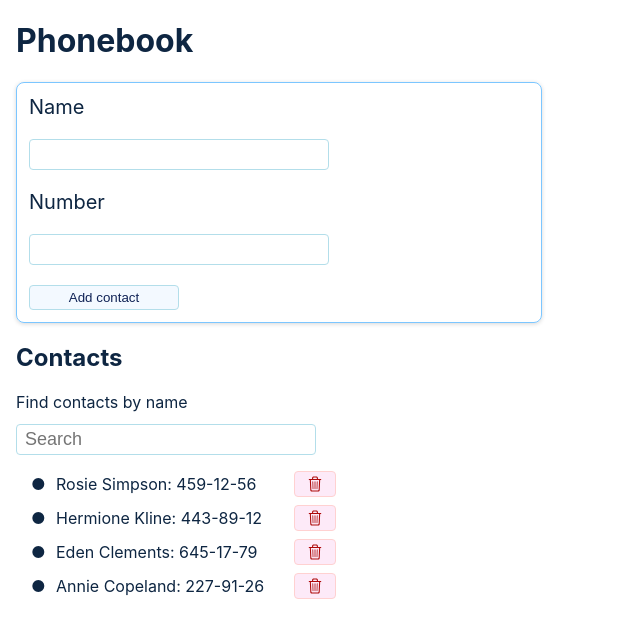
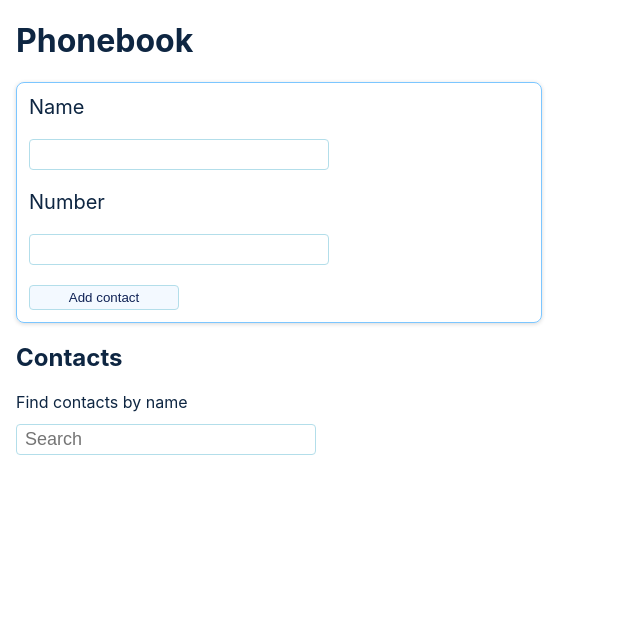
Before and after one commit to cod3provider/woolf-react-hw-04-phonebook, a React (Create React App) app: page / in a window 1280 px wide. Shown: the top 638 px of the page, without its empty margins (0-640 px from the left). Built offline with nearby package versions, Linux system fonts and the light colour scheme.

Commit message:
refactored App component: moved to functional component, added hooks

```diff
--- a/src/components/App.jsx
+++ b/src/components/App.jsx
@@ -1,89 +1,72 @@
-import { Component } from 'react';
-import { nanoid } from 'nanoid';
+import {useEffect, useState} from 'react';
+import {nanoid} from 'nanoid';
 
 import ContactForm from './ContactForm/ContactForm';
 import ContactsList from './ContactsList/ContactsList';
 import Filter from './Filter/Filter';
 import Container from './shared/Container/Container';
 
-class App extends Component {
-  state = {
-    contacts: [
-      { id: 'id-1', name: 'Rosie Simpson', number: '459-12-56' },
-      { id: 'id-2', name: 'Hermione Kline', number: '443-89-12' },
-      { id: 'id-3', name: 'Eden Clements', number: '645-17-79' },
-      { id: 'id-4', name: 'Annie Copeland', number: '227-91-26' },
-    ],
-    filter: '',
-    // name: '',
-    // number: '',
-  };
+const App = () => {
+	const [contacts, setContacts] = useState(() => JSON.parse(localStorage.getItem('contacts')) || []);
+	const [filter, setFilter] = useState('');
 
-  componentDidMount() {
-    const contacts = JSON.parse(localStorage.getItem('contacts'));
-    if (contacts) {
-      this.setState({ contacts });
-    }
-  }
+	// const initialState = {
+	// 	contacts: [
+	// 		{id: 'id-1', name: 'Rosie Simpson', number: '459-12-56'},
+	// 		{id: 'id-2', name: 'Hermione Kline', number: '443-89-12'},
+	// 		{id: 'id-3', name: 'Eden Clements', number: '645-17-79'},
+	// 		{id: 'id-4', name: 'Annie Copeland', number: '227-91-26'},
+	// 	]
+	// };
 
-  componentDidUpdate(prevProps, prevState) {
-    const { contacts } = this.state;
-    if (prevState.contacts !== this.state.contacts) {
+	useEffect(() => {
 		localStorage.setItem('contacts', JSON.stringify(contacts));
-    }
-  }
+		setContacts(contacts);
+	}, [contacts]);
 
-  createContact = ({ name, number }) => {
-    const isExist = this.state.contacts.some(contact => contact.name.toLowerCase() === name.toLowerCase());
-
-    if (isExist) {
-      alert(`${name} is already in contacts.`);
-      return false;
-    }
-
-    this.setState(({ contacts }) => {
+	const createContact = ({name, number}) => {
 		const newContact = {
 			id: nanoid(),
 			name,
 			number,
 		};
 
-      return { contacts: [newContact, ...contacts] };
-    });
+		setContacts(prevState => {
+			const isExist = contacts.some(contact => contact.name.toLowerCase() === name.toLowerCase());
+			if (isExist) {
+				alert(`${name} is already in contacts.`);
+				return false;
+			}
+			return [newContact, ...prevState];
+		})
 	};
 
-  handleFilterChange = e => {
-    const { value } = e.target;
-    this.setState({ filter: value });
+	const handleFilterChange = e => {
+		const {value} = e.target;
+		setFilter(value);
 	};
 
-  getFilteredContacts = () => {
-    const { contacts, filter } = this.state;
+	const getFilteredContacts = () => {
+		console.log(contacts)
 		return contacts.filter(contact => contact.name.toLowerCase().includes(filter.toLowerCase()));
 	};
 
-  handleDelete = contactId => {
-    this.setState(prevState => ({
-      contacts: prevState.contacts.filter(({ id }) => id !== contactId),
-    }));
+	const handleDelete = contactId => {
+		setContacts(prevState => prevState.filter(({id}) => id !== contactId))
 	};
 
-  render() {
-    const { createContact, handleFilterChange, handleDelete } = this;
-    const { filter } = this.state;
-    const filteredContacts = this.getFilteredContacts();
+	const filteredContacts = getFilteredContacts();
 
 	return (
 		<Container>
 			<h1>Phonebook</h1>
-        <ContactForm onSubmit={createContact} />
+			<ContactForm onSubmit={createContact}/>
 
 			<h2>Contacts</h2>
-        <Filter value={filter} handleChange={handleFilterChange} />
-        <ContactsList contacts={filteredContacts} onDelete={handleDelete} />
+			<Filter value={filter} handleChange={handleFilterChange}/>
+			<ContactsList contacts={filteredContacts} onDelete={handleDelete}/>
 		</Container>
 	);
 }
-}
 
 export default App;
```
Lines whose indentation alone changed are shown as unchanged.
